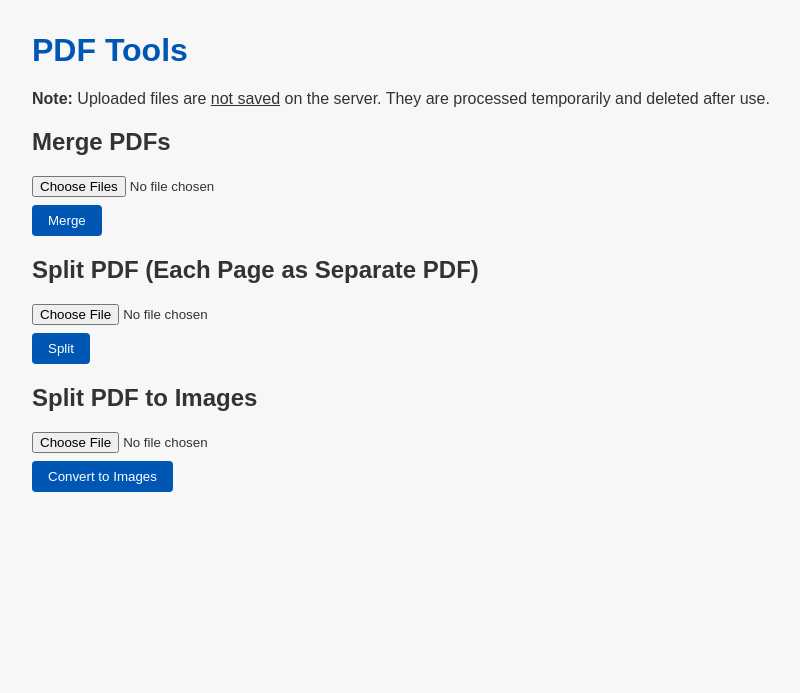
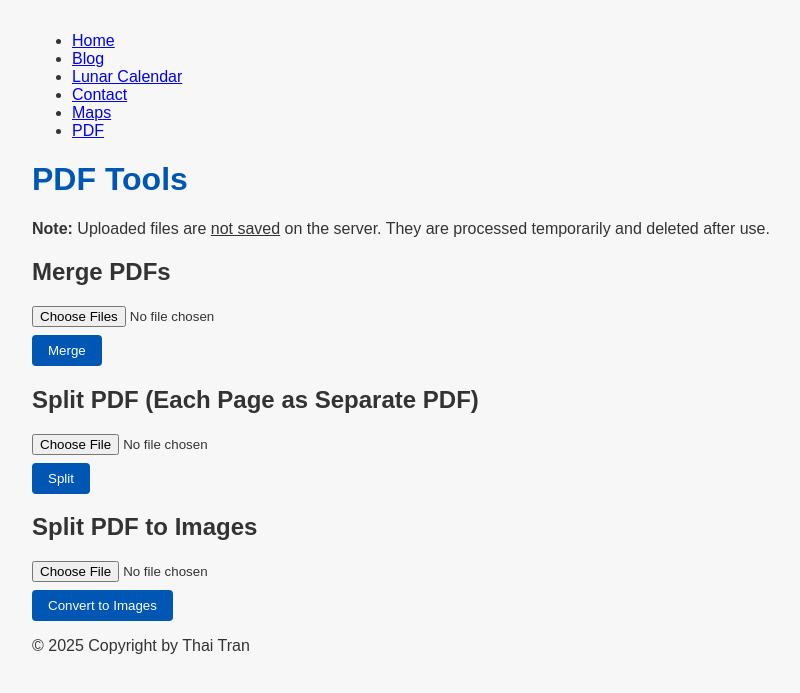
Before and after one commit to tnmthai/pdfgo, a Flask app: page / in a window 1280 px wide. Shown: the top 693 px of the page, without its empty margins (0-800 px from the left). Run offline with Flask 3, Linux system fonts and the light colour scheme.

Commit message:
Update index.html

```diff
--- a/templates/index.html
+++ b/templates/index.html
@@ -2,10 +2,24 @@
 <html lang="en">
 <head>
   <meta charset="UTF-8">
-  <title>PDF Web Tool</title>
+  <meta name="keywords" content="Remote sensing, GIS, Geospatial Analysis, Gdal, Rasterio, Fiona, Shapefile, raster, shapely, Sentinel 2, Satellite Imagery, medium articles">
+  <title>Thai Tran - PDF Tools</title>
   <link rel="stylesheet" href="{{ url_for('static', filename='style.css') }}">
 </head>
 <body>
+
+  <!-- Navigation Menu -->
+  <nav>
+    <ul>
+      <li><a href="/">Home</a></li>
+      <li><a href="/medium">Blog</a></li>
+      <li><a href="/ical">Lunar Calendar</a></li>
+      <li><a href="/contact">Contact</a></li>
+      <li><a href="https://map.tnmthai.com" target="_blank">Maps</a></li>
+      <li><a href="https://pdf.tnmthai.com" target="_blank">PDF</a></li>
+    </ul>
+  </nav>
+
   <h1>PDF Tools</h1>
 
   <p><strong>Note:</strong> Uploaded files are <u>not saved</u> on the server. They are processed temporarily and deleted after use.</p>
@@ -27,5 +41,11 @@
     <input type="file" name="pdf" accept="application/pdf" required>
     <button type="submit">Convert to Images</button>
   </form>
+
+  <!-- Footer -->
+  <footer>
+    <p>© 2025 Copyright by Thai Tran</p>
+  </footer>
+
 </body>
 </html>
```
